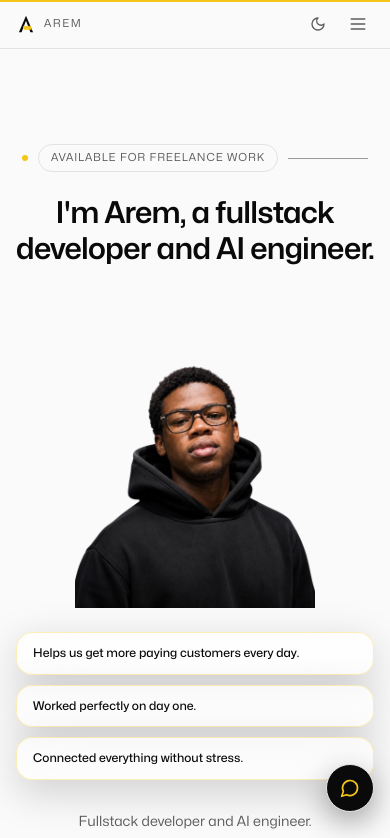
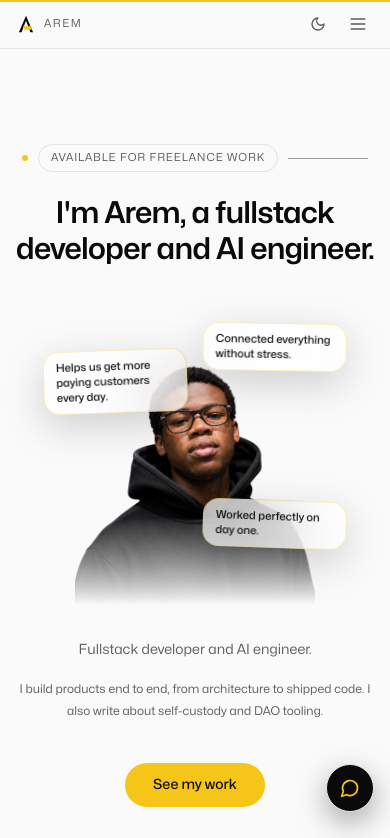
Before and after one commit to Arem-ee/arem, a Next.js app: page / in a window 390 px wide. Shown: the top 838 px of the page. Built offline with nearby package versions, Linux system fonts and the light colour scheme.

Commit message:
pass6: remove search callout, hero portrait fade, meet-arem editor panel, mobile glass overlays

```diff
--- a/src/components/sections/hero.tsx
+++ b/src/components/sections/hero.tsx
@@ -65,40 +65,22 @@ function HeroSection() {
               fill
               priority
               quality={90}
-              className="object-cover object-top"
+              className="object-cover object-top [mask-image:linear-gradient(to_bottom,black_70%,transparent_99%)] [-webkit-mask-image:linear-gradient(to_bottom,black_70%,transparent_99%)]"
               sizes="(max-width: 768px) 60vw, 360px"
             />
-            <div className="absolute left-0 top-[14%] z-20 hidden w-52 -translate-x-[55%] -rotate-2 rounded-xl border glass-panel bg-card/70 px-3.5 py-2.5 shadow-[0_12px_40px_rgba(0,0,0,0.18)] backdrop-blur-[28px] lg:block dark:shadow-[0_12px_40px_rgba(0,0,0,0.55)]">
-              <p className="text-xs font-medium leading-snug text-card-foreground">
+            <div className="absolute left-0 top-[14%] z-20 w-36 -translate-x-[22%] -rotate-2 rounded-xl border glass-panel bg-card/70 px-3 py-2 shadow-[0_12px_40px_rgba(0,0,0,0.18)] backdrop-blur-[28px] sm:w-44 sm:-translate-x-[35%] sm:px-3.5 sm:py-2.5 lg:w-52 lg:-translate-x-[55%] dark:shadow-[0_12px_40px_rgba(0,0,0,0.55)]">
+              <p className="text-[11px] font-medium leading-snug text-card-foreground sm:text-xs">
                 Helps us get more paying customers every day.
               </p>
             </div>
-            <div className="absolute right-0 top-[5%] z-20 hidden w-44 translate-x-[38%] rotate-1 rounded-xl border glass-panel bg-card/70 px-3.5 py-2.5 shadow-[0_12px_40px_rgba(0,0,0,0.18)] backdrop-blur-[28px] lg:block dark:shadow-[0_12px_40px_rgba(0,0,0,0.55)]">
-              <p className="text-xs font-medium leading-snug text-card-foreground">
+            <div className="absolute right-0 top-[5%] z-20 w-36 translate-x-[22%] rotate-1 rounded-xl border glass-panel bg-card/70 px-3 py-2 shadow-[0_12px_40px_rgba(0,0,0,0.18)] backdrop-blur-[28px] sm:w-40 sm:translate-x-[30%] sm:px-3.5 sm:py-2.5 lg:w-44 lg:translate-x-[38%] dark:shadow-[0_12px_40px_rgba(0,0,0,0.55)]">
+              <p className="text-[11px] font-medium leading-snug text-card-foreground sm:text-xs">
                 Connected everything without stress.
               </p>
             </div>
-            <div className="absolute bottom-[20%] right-0 z-20 hidden w-48 translate-x-[45%] rotate-2 rounded-xl border glass-panel bg-card/70 px-3.5 py-2.5 shadow-[0_12px_40px_rgba(0,0,0,0.18)] backdrop-blur-[28px] lg:block dark:shadow-[0_12px_40px_rgba(0,0,0,0.55)]">
-              <p className="text-xs font-medium leading-snug text-card-foreground">
+            <div className="absolute bottom-[20%] right-0 z-20 w-36 translate-x-[22%] rotate-2 rounded-xl border glass-panel bg-card/70 px-3 py-2 shadow-[0_12px_40px_rgba(0,0,0,0.18)] backdrop-blur-[28px] sm:w-44 sm:translate-x-[35%] sm:px-3.5 sm:py-2.5 lg:w-48 lg:translate-x-[45%] dark:shadow-[0_12px_40px_rgba(0,0,0,0.55)]">
+              <p className="text-[11px] font-medium leading-snug text-card-foreground sm:text-xs">
                 Worked perfectly on day one.
-              </p>
-            </div>
-          </div>
-
-          <div className="mx-auto mt-6 grid w-full max-w-md gap-2.5 lg:hidden">
-            <div className="rounded-xl border glass-panel bg-card/70 px-4 py-3 shadow-[0_12px_40px_rgba(0,0,0,0.18)] backdrop-blur-[28px] dark:shadow-[0_12px_40px_rgba(0,0,0,0.55)]">
-              <p className="text-xs font-medium leading-snug text-card-foreground">
-                Helps us get more paying customers every day.
-              </p>
-            </div>
-            <div className="rounded-xl border glass-panel bg-card/70 px-4 py-3 shadow-[0_12px_40px_rgba(0,0,0,0.18)] backdrop-blur-[28px] dark:shadow-[0_12px_40px_rgba(0,0,0,0.55)]">
-              <p className="text-xs font-medium leading-snug text-card-foreground">
-                Worked perfectly on day one.
-              </p>
-            </div>
-            <div className="rounded-xl border glass-panel bg-card/70 px-4 py-3 shadow-[0_12px_40px_rgba(0,0,0,0.18)] backdrop-blur-[28px] dark:shadow-[0_12px_40px_rgba(0,0,0,0.55)]">
-              <p className="text-xs font-medium leading-snug text-card-foreground">
-                Connected everything without stress.
               </p>
             </div>
           </div>
--- a/src/components/sections/meet-arem.tsx
+++ b/src/components/sections/meet-arem.tsx
@@ -5,12 +5,6 @@ import Image from "next/image";
 import { Container } from "@/components/ui/container";
 import { SectionTitle } from "@/components/ui/section-title";
 import { FadeIn } from "@/components/animations";
-
-const paragraphs = [
-  "I came to software through electrical engineering. Circuits and signals taught me that nothing fails without a reason, and that the reason is usually findable. I carried that instinct into code, and it has not let me down since.",
-  "The writing came from the building. Every time I worked a problem out to the end, I wrote the note, then tightened it into a tutorial. The answer is the easy part. Keeping the reasoning is the work.",
-  "Propeida started as that same instinct pointed at my own situation: exam candidates with no reliable practice ground. It is now a product with accounts, payments, and leaderboards. I build the way I study, one layer at a time, checking the load at every step.",
-];
 
 const shapeRadius = "56% 44% 50% 50% / 50% 56% 44% 50%";
 
@@ -58,15 +52,46 @@ function MeetAremSection() {
               description="Not a biography. The route from circuits to products, and why the writing came with it."
               className="mb-14"
             />
-            <div className="space-y-8">
-              {paragraphs.map((text, i) => (
-                <FadeIn key={i} from="left" delay={0.1 + i * 0.06}>
-                  <p className="max-w-lg text-xs leading-[1.8] text-muted-foreground sm:text-[13px]">
-                    {text}
-                  </p>
-                </FadeIn>
-              ))}
-            </div>
+            <FadeIn from="left" delay={0.1}>
+              <div className="overflow-hidden rounded-xl border bg-card shadow-[0_10px_24px_rgba(10,10,10,0.08)]">
+                <div className="flex items-center gap-2 border-b px-4 py-3">
+                  <span className="h-3 w-3 rounded-full bg-[#ff5f57]" aria-hidden="true" />
+                  <span className="h-3 w-3 rounded-full bg-[#febc2e]" aria-hidden="true" />
+                  <span className="h-3 w-3 rounded-full bg-[#28c840]" aria-hidden="true" />
+                  <span className="ml-2 rounded-md border px-2.5 py-1 font-mono text-[11px] text-muted-foreground">
+                    meet-arem.md
+                  </span>
+                </div>
+                <div className="space-y-5 px-4 py-5 font-mono text-[13px] leading-[1.8] sm:px-5">
+                  <div className="flex gap-4">
+                    <span className="w-5 shrink-0 select-none text-right text-muted-foreground/40" aria-hidden="true">1</span>
+                    <span className="text-muted-foreground/60">{"/**"}</span>
+                  </div>
+                  <div className="flex gap-4">
+                    <span className="w-5 shrink-0 select-none text-right text-muted-foreground/40" aria-hidden="true">2</span>
+                    <p className="text-foreground">
+                      I came to software through electrical engineering. Circuits and signals taught me that nothing fails without a reason, and that the reason is usually findable. I carried that instinct into code, and it has not let me down since.
+                    </p>
+                  </div>
+                  <div className="flex gap-4">
+                    <span className="w-5 shrink-0 select-none text-right text-muted-foreground/40" aria-hidden="true">3</span>
+                    <p className="text-foreground">
+                      The writing came from the building. Every time I worked a problem out to the end, I wrote the note, then tightened it into a <span className="font-semibold text-primary">tutorial</span>. The answer is the easy part. Keeping the reasoning is the work.
+                    </p>
+                  </div>
+                  <div className="flex gap-4">
+                    <span className="w-5 shrink-0 select-none text-right text-muted-foreground/40" aria-hidden="true">4</span>
+                    <p className="text-foreground">
+                      <span className="font-semibold text-primary">Propeida</span> started as that same instinct pointed at my own situation: exam candidates with no reliable practice ground. It is now a product with accounts, payments, and leaderboards. I build the way I study, one layer at a time, checking the load at every step.
+                    </p>
+                  </div>
+                  <div className="flex gap-4">
+                    <span className="w-5 shrink-0 select-none text-right text-muted-foreground/40" aria-hidden="true">5</span>
+                    <span className="text-muted-foreground/60">{"*/"}</span>
+                  </div>
+                </div>
+              </div>
+            </FadeIn>
             <FadeIn from="left" delay={0.3}>
               <p className="mt-16 text-base font-semibold tracking-tight text-foreground">
                 Arem
--- a/src/components/sections/testimonials.tsx
+++ b/src/components/sections/testimonials.tsx
@@ -28,16 +28,6 @@ function TestimonialsSection() {
           <p className="mt-6 text-xs text-muted-foreground/50">
             General feedback, kept general on purpose. Named quotes when they land.
           </p>
-          <div className="mt-10 max-w-2xl rounded-xl border border-border bg-card p-5">
-            <p className="whisper-label text-muted-foreground/60">
-              Shows up in search
-            </p>
-            <p className="mt-3 text-sm leading-relaxed text-muted-foreground sm:text-[15px]">
-              Search my name and Google&apos;s AI overview already describes me
-              as a Nigerian engineering student and web developer, active in
-              software engineering and open-source work.
-            </p>
-          </div>
         </FadeIn>
       </Container>
     </section>
```
